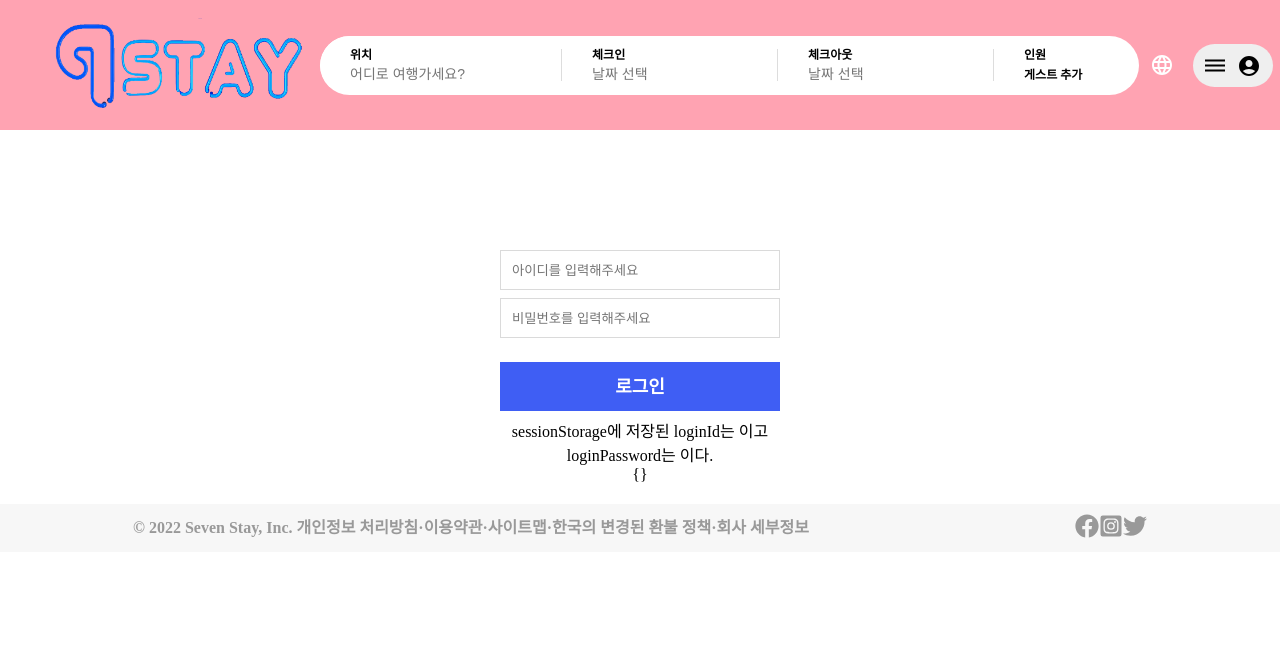
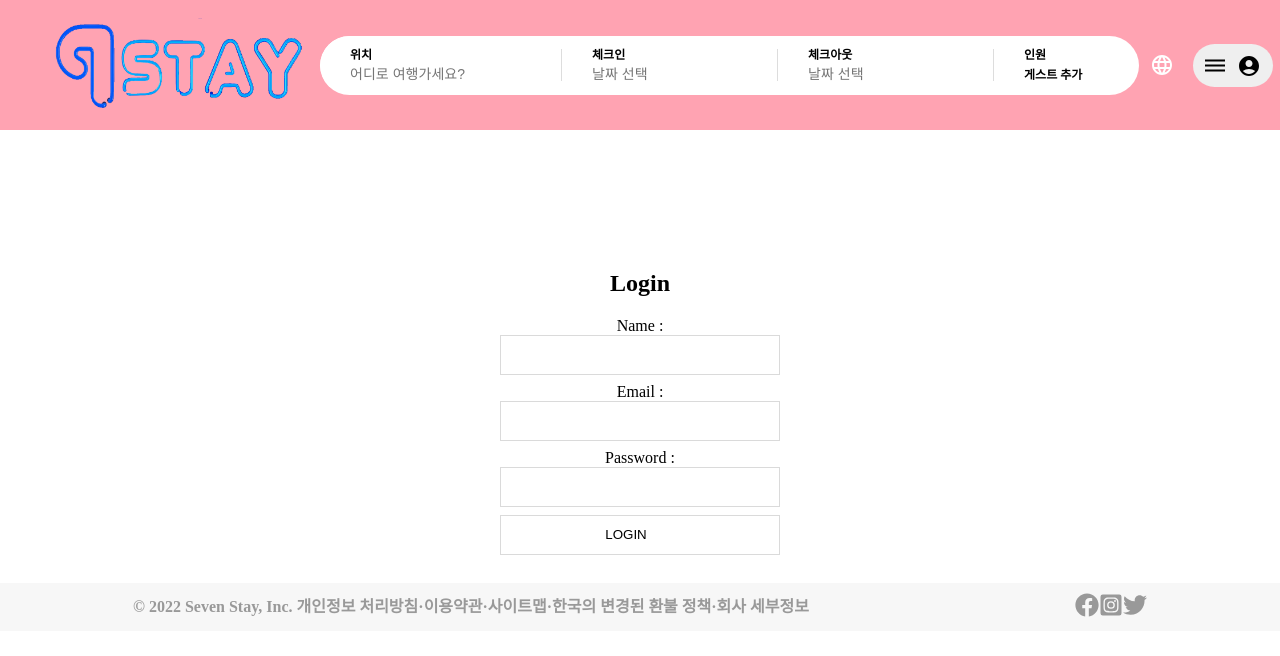
Before and after one commit to yeeahG/SevenStay-Project, a React (Create React App) app in the folder front/: page /LoginSignin/LoginForm in a window 1280 px wide. Shown: the top 656 px of the page. Built offline with nearby package versions, Linux system fonts and the light colour scheme.

Commit message:
[upload]login

```diff
--- a/front/src/components/LoginSignin/LoginForm.jsx
+++ b/front/src/components/LoginSignin/LoginForm.jsx
@@ -1,26 +1,27 @@
 import React, { useState, useUserContext} from 'react'
 import { useHistory } from 'react-router-dom';
+import UserLogin from './UserLogin'
 import './LoginForm.css'
 
 const LoginForm = () => {
   //내생각에 여기는 get method를 써서 db에서 등록된 id, pw랑 비교해서 button이 실행되게 해야할 듯
 
   //--------1버전
-  let [loginId, setLoginId] = useState("");
-  let [loginPassword, setLoginPassword] = useState("");
-  let [savedLoginId, setSavedLoginId] = useState("");
-  let [savedLoginPassword, setSavedLoginPassword] = useState("");
+  // let [loginId, setLoginId] = useState("");
+  // let [loginPassword, setLoginPassword] = useState("");
+  // let [savedLoginId, setSavedLoginId] = useState("");
+  // let [savedLoginPassword, setSavedLoginPassword] = useState("");
 
-  let sessionStorage = window.sessionStorage;
+  // let sessionStorage = window.sessionStorage;
 
-  const onSubmitAccount = () => {
-    sessionStorage.setItem("loginId", loginId);
-    sessionStorage.setItem("loginPassword", loginPassword);
+  // const onSubmitAccount = () => {
+  //   sessionStorage.setItem("loginId", loginId);
+  //   sessionStorage.setItem("loginPassword", loginPassword);
 
-    setSavedLoginId(sessionStorage.getItem("loginId"));
-    setSavedLoginPassword(sessionStorage.getItem("loginPassword"));
-    console.log(sessionStorage);
-  }
+  //   setSavedLoginId(sessionStorage.getItem("loginId"));
+  //   setSavedLoginPassword(sessionStorage.getItem("loginPassword"));
+  //   console.log(sessionStorage);
+  // }
 
   //-------2버전
   {/*const [userId, setUserId] = useState("");
@@ -34,9 +35,37 @@
     }
   } */}
 
+  //3버전
+  const adminUser = {
+    email: "admin@admin.com",
+    password: "admin",
+  }
+  const [user, setUser]= useState({name: "", email:""});
+  const [error, setError]=useState("");
+
+  const Login = details => {
+    console.log(details);
+
+    if (details.email == adminUser.email && details.password == adminUser.password) {
+      console.log("logged in");
+      setUser({
+        name: details.name,
+        email: details.email
+    });
+    } else {
+    console.log("Details do not match");
+    setError("Details do not match")
+    }
+  }
+
+  const Logout = () => {
+    console.log("log out");
+    setUser({name: "", email: ""});
+  }
+
   return (
     <div className='container'>
-       <input
+       {/* <input
         id="id"
         name="id"
         placeholder="아이디를 입력해주세요"
@@ -63,13 +92,21 @@
 
       <div>
         { JSON.stringify(sessionStorage) }
-      </div>
+      </div>  */}
 
       {/* -------2버전 */}
       {/*<input value={userId} onChange={(e) => setUserId(e.target.value)} />
       <input value={password} onChange={(e) => setPassword(e.target.value)} />
       <button onClick={submit}>로그인</button>*/}
 
+      {(user.email != "") ? (
+        <div className='welcome'>
+          <h2>Welcome, <span>{user.name}</span></h2>
+          <button onClick={Logout}>Logout</button>
+        </div>
+      )  : (
+        <UserLogin Login={Login} error={error}/>
+      )}
     </div>
 
   )
--- /dev/null
+++ b/front/src/components/LoginSignin/UserLogin.css
@@ -0,0 +1,4 @@
+form {
+    display: block;
+    position: relative;
+}
--- /dev/null
+++ b/front/src/components/LoginSignin/UserLogin.jsx
@@ -0,0 +1,36 @@
+import React, { useState } from 'react'
+import './UserLogin.css'
+
+const UserLogin = ({Login, error}) => {
+    const [details, setDetails] = useState({name:"", email:"", password: ""});
+
+    const submitHandler = e => {
+        e.preventDefault();
+
+        Login(details);
+    }
+
+    return (
+    <form onSubmit={submitHandler}>
+        <div className='form-inner'>
+            <h2>Login</h2>
+            {(error != "") ? ( <div className='error'>error</div> ) : ""}
+            <div className='form-gorup'>
+                <label htmlFor="name">Name : </label>
+                <input type="text" name='name' id='name' onChange={e => setDetails({...details, name: e.target.value})} value={details.name}/>
+            </div>
+            <div className='form-group'>
+                <label htmlFor="email">Email : </label>
+                <input type="email" name='email' id='email' onChange={e => setDetails({...details, email: e.target.value})} value={details.email}/>
+            </div>
+            <div className='form-group'>
+                <label htmlFor="password">Password : </label>
+                <input type="password" name='password' id='password' onChange={e => setDetails({...details, password: e.target.value})} value={details.password}/>
+            </div>
+            <input type="submit" value="LOGIN"/>
+        </div>
+    </form>
+  )
+}
+
+export default UserLogin
```
